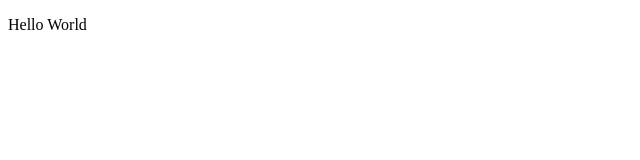
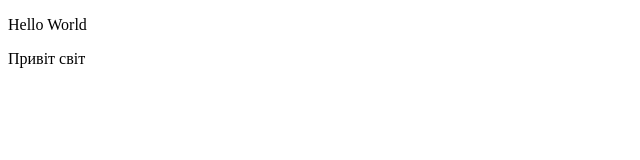
Before and after one commit to diufs/javascriptt, a plain HTML site: page index.html in a window 1280 px wide. Shown: the full height of the page, 0-640 px from the left. Drawn offline with Linux system fonts and the light colour scheme.

Commit message:
third commit

```diff
--- a/index.html
+++ b/index.html
@@ -8,6 +8,6 @@
 </head>
 <body>
     <p>Hello World</p>
-
+    <p>Привіт світ</p>
 </body>
 </html>
```
